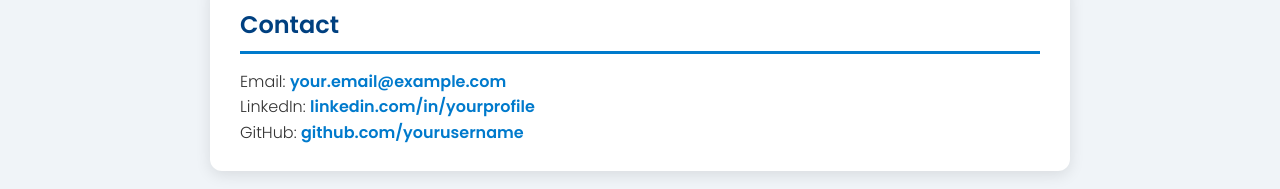
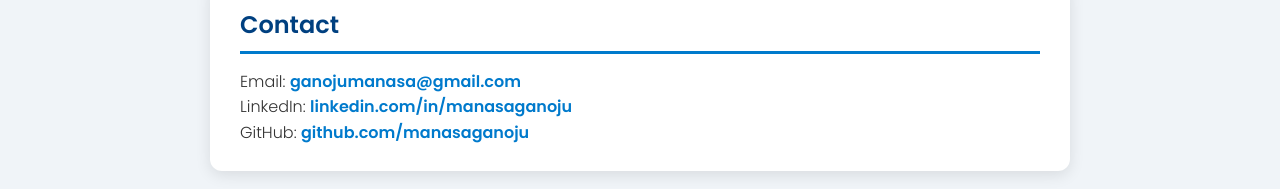
Before and after one commit to Ganojumanasa/task1, a plain HTML site: page index.html in a window 1280 px wide. Shown: the part 1918-2107 px from the top of the page. Drawn offline with Linux system fonts and the light colour scheme.

Commit message:
Update index.html

```diff
--- a/index.html
+++ b/index.html
@@ -77,7 +77,7 @@
       <article>
         <h3>Portfolio Website</h3>
         <p>A modern and responsive personal portfolio website built using HTML, CSS, and JavaScript.</p>
-        <a href="https://github.com/yourusername/portfolio" target="_blank" rel="noopener noreferrer" class="btn">View Project</a>
+        <a href="https://github.com/Ganojumanasa/task1" target="_blank" rel="noopener noreferrer" class="btn">View Project</a>
       </article>
 
       <article>
@@ -95,10 +95,10 @@
 
     <section id="contact" class="card">
       <h2>Contact</h2>
-      <p>Email: <a href="mailto:ganojumanasa@gmail.com">your.email@example.com</a></p>
+      <p>Email: <a href="mailto:ganojumanasa@gmail.com">ganojumanasa@gmail.com</a></p>
       <p>
-        LinkedIn: <a href="https://linkedin.com/in/yourprofile" target="_blank" rel="noopener noreferrer">linkedin.com/in/yourprofile</a><br />
-        GitHub: <a href="https://github.com/yourusername" target="_blank" rel="noopener noreferrer">github.com/yourusername</a>
+        LinkedIn: <a href="https://www.linkedin.com/in/manasa-ganoju-a724b2249/" target="_blank" rel="noopener noreferrer">linkedin.com/in/manasaganoju</a><br />
+        GitHub: <a href="https://github.com/Ganojumanasa" target="_blank" rel="noopener noreferrer">github.com/manasaganoju</a>
       </p>
     </section>
   </main>
```
